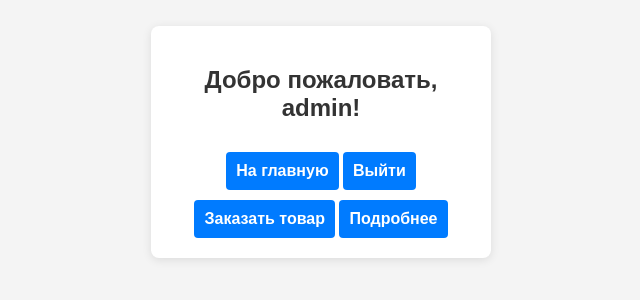
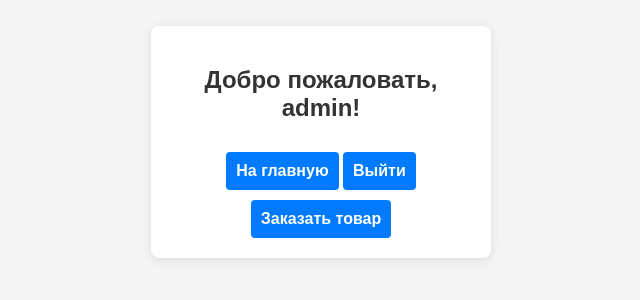
Before and after one commit to Xleb4ikk/hoski_shop, a Django app: page /polls/accounts/profile/ in a window 1280 px wide. Shown: the part 258-558 px from the top of the page, without its empty margins (319-959 px from the left). Run offline with Django 5.2, Linux system fonts and the light colour scheme; a user stored in the database is signed in.

Commit message:
Fix Error

```diff
--- a/polls/templates/polls/profile.html
+++ b/polls/templates/polls/profile.html
@@ -56,7 +56,6 @@
         <a href="{% url 'home' %}" class="button">На главную</a>
         <a href="{% url 'logout' %}" class="button">Выйти</a>
         <a href="{% url 'polls:product_list' %}" class="button">Заказать товар</a>
-        <a href="{% url 'product_detail' product.pk %}" class="button">Подробнее</a>
     </div>
 </body>
 </html>
```
Also changed, not shown: db.sqlite3.
